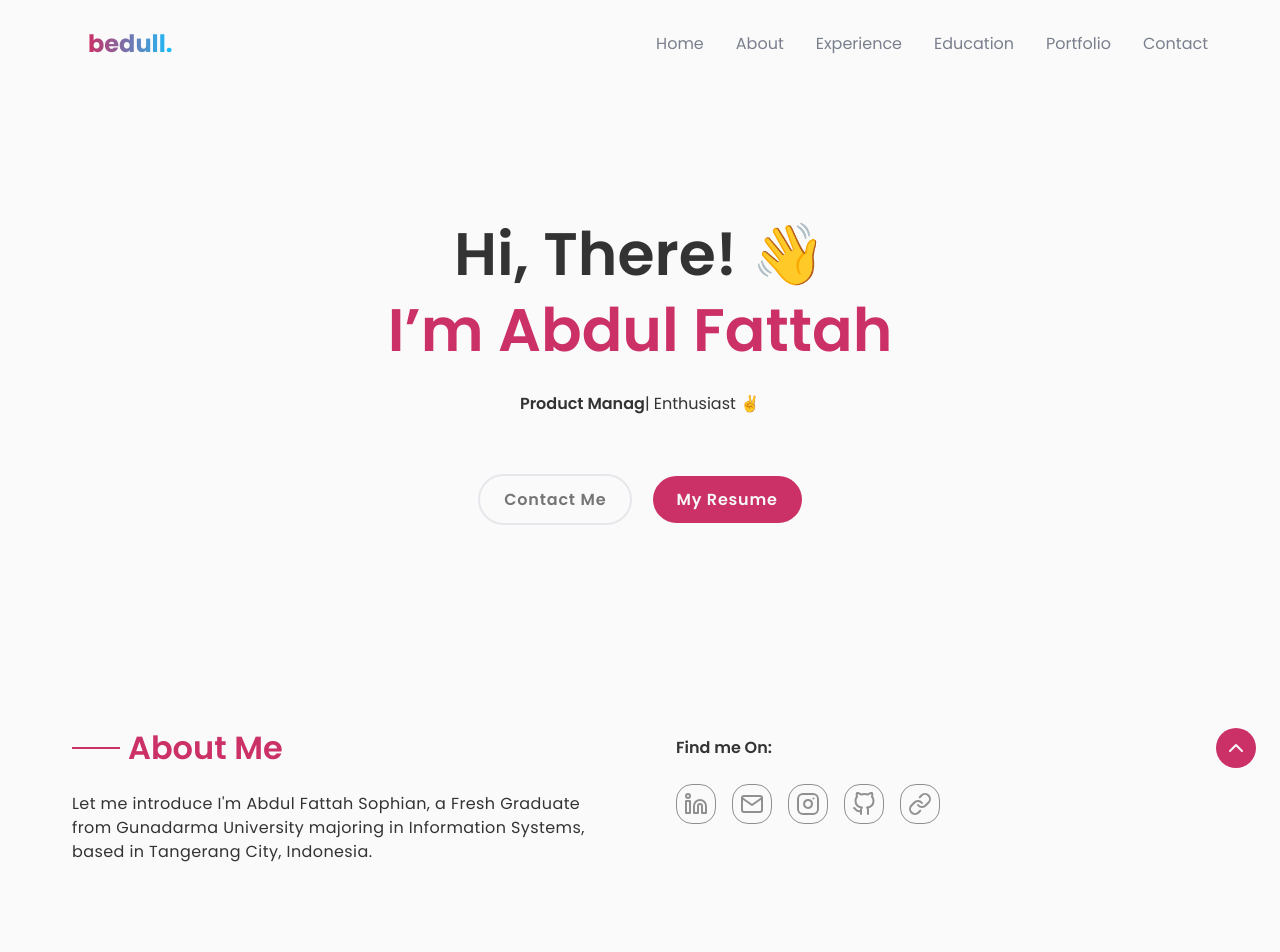
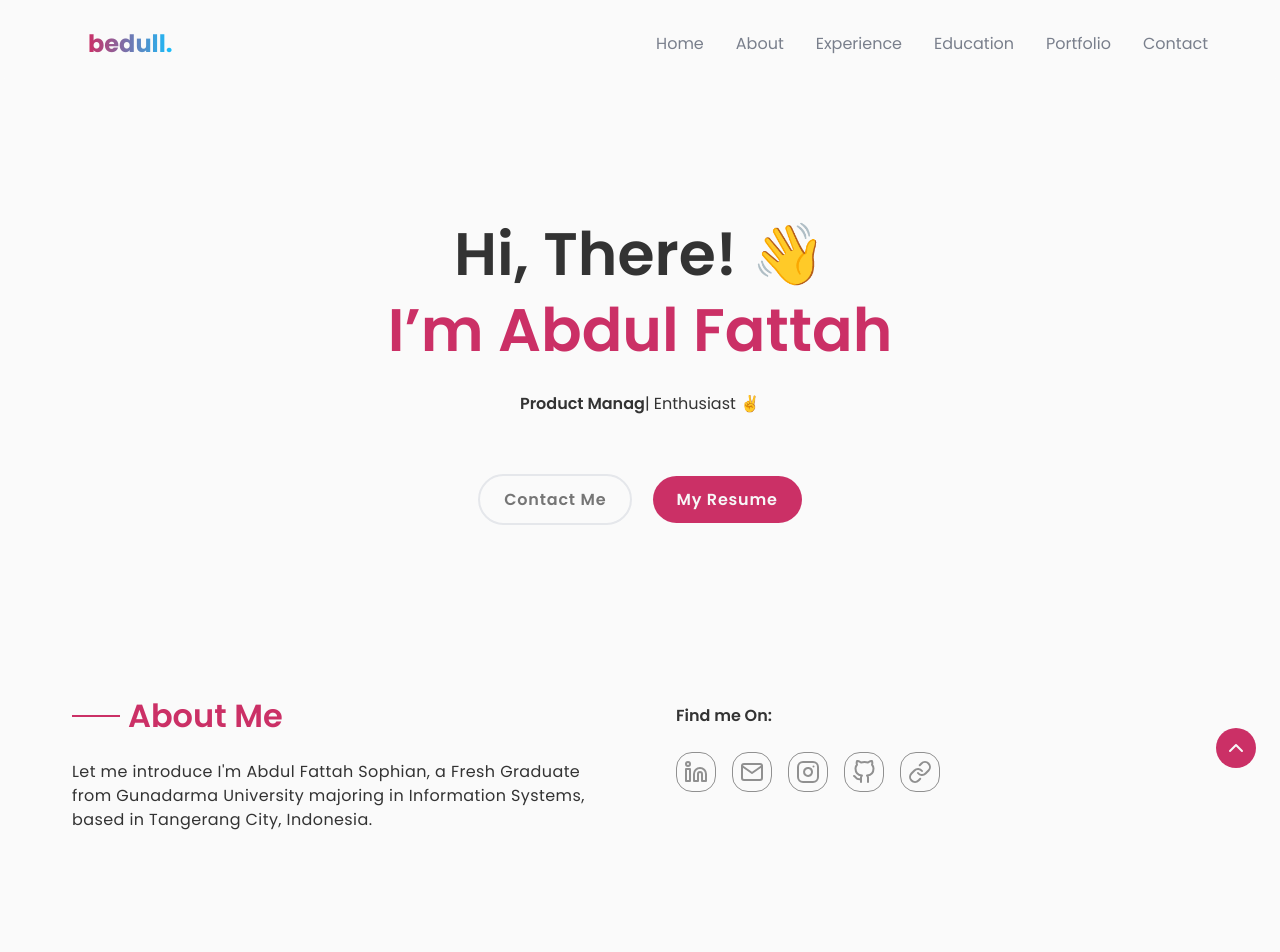
Before and after one commit to bedull11/bedull11.github.io, a website: page index.html in a window 1280 px wide. Shown: the top 952 px of the page. Drawn offline with nearby package versions, Linux system fonts and the light colour scheme.

Commit message:
update padding section about

```diff
--- a/index.html
+++ b/index.html
@@ -91,7 +91,7 @@
     <!-- Hero Section END -->
 
     <!-- About Section START -->
-    <section id="about" class="pt-16 lg:py-16" data-aos="fade-up" data-aos-duration="1000">
+    <section id="about" class="pt-16 lg:py-8" data-aos="fade-up" data-aos-duration="1000">
       <div class="container bg-[#D0FEFE] pt-[32px] pb-14 lg:bg-white-100">
         <div class="flex flex-wrap">
           <div class="w-full lg:w-1/2 lg:pr-4">
```
Also changed, not shown: dist/output.css.
